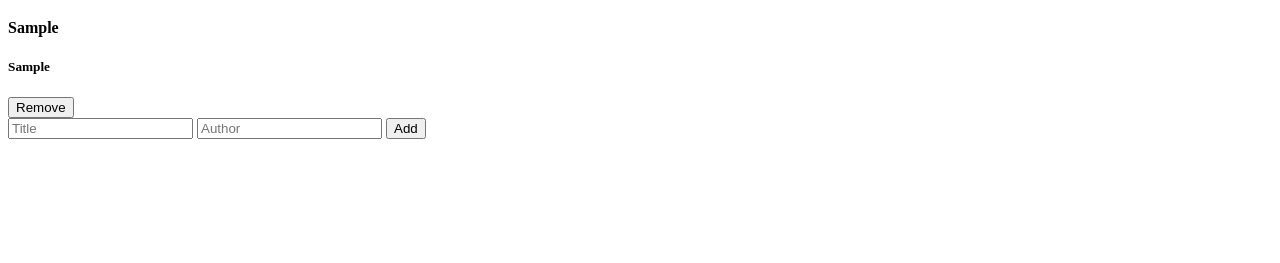
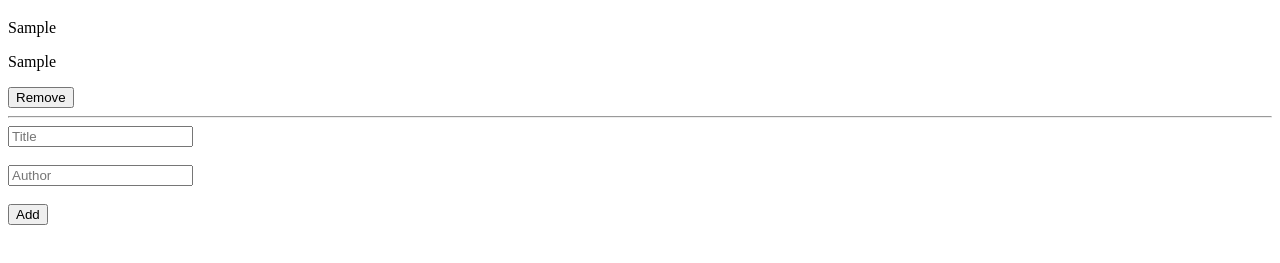
Before and after one commit to SFarida/awesome-books, a website: page index.html in a window 1280 px wide. Both pictures are taken after typing "Sample", "Sample" into the empty fields and a click on the button "Add". Shown: the part 61-324 px from the top of the page. Drawn offline with Linux system fonts and the light colour scheme.

Commit message:
Add function to remove book

```diff
--- a/index.html
+++ b/index.html
@@ -11,15 +11,17 @@
     <header>
         <h1>Awesome Book</h1>
     </header>
-    <section id="books_list">
+    <section>
+        <div id="books_list">
 
+        </div>
     </section id="books_add">
     <section>
         <article id="book_add">
-            <form action="" id="form">
-                <input type="text" id="input_title" placeholder="Title" required>
-                <input type="text" id="input_author" placeholder="Author" required>
-                <button type="submit" id="create_book">Add</button>
+            <form method="post" id="form">
+                <input type="text" id="title" placeholder="Title" required><br><br>
+                <input type="text" id="author" placeholder="Author" required><br><br>
+                <button type="submit">Add</button>
             </form>
         </article>
     </section>
--- a/index.js
+++ b/index.js
@@ -1,58 +1,63 @@
-const books = JSON.parse(localStorage.getItem('books')) || [];
+let books;
 const bookList = document.getElementById('books_list');
-function Book(id, title, autor) {
-  this.id = id;
-  this.title = title;
-  this.autor = autor;
+
+function validateForm(e) {
+  e.preventDefault();
+  let title = document.getElementById('title').value,
+  author = document.getElementById('author').value
+  const bookObj = {
+    title,
+    author
+  };
+  books.push(bookObj);
+
+  localStorage.setItem('books', JSON.stringify(books));
+  loadBooksLocalStorage();
+  document.getElementById('form').reset();
 }
 
-const saveBooksLocalStorage = () => {
-  localStorage.setItem('books', JSON.stringify(books));
+const loadBooksLocalStorage = () => {
+  const container = bookList;
+  container.replaceChildren();
+  for (let i = 0; i < books.length; i += 1) {
+    // Creating the paragraphs
+    const title = document.createElement('p');
+    const author = document.createElement('p');
+    const hr = document.createElement('hr');
+    const button = document.createElement('button');
+
+    // Creating text nodes
+    const titleText = document.createTextNode(books[i].title);
+    const authorText = document.createTextNode(books[i].author);
+    const buttonText = document.createTextNode('Remove');
+
+    // Append text to nodes
+    title.appendChild(titleText)
+    author.appendChild(authorText)
+    button.appendChild(buttonText)
+    // button.setAttribute("id", books[i].title)
+
+    // button.addEventListener('click', removeBook(books[i].title));
+    button.addEventListener('click',
+    () => {
+      removeBook(books[i].title);
+    });
+
+    container.appendChild(title);
+    container.appendChild(author);
+    container.appendChild(button);
+    container.appendChild(hr);
+  }
 };
 
-const loadBooksLocalStorage = () => {
-  const booksTemp = JSON.parse(localStorage.getItem('books'));
-  booksTemp.forEach((element) => {
-    const articleBook = `
-                <article class="book_item">
-                    <h4>${element.autor}</h4>
-                    <h5>${element.title}</h5>
-                    <button class="remove_book" id="book${element.id}" type="button" >Remove</button>
-                </article>`;
-    bookList.innerHTML += articleBook;
-  });
-};
-
-const btnAddBook = document.getElementById('create_book');
-
-let count = 0;
-btnAddBook.addEventListener('click', (event) => {
-  event.preventDefault();
-  const titleBook = document.getElementById('input_title').value;
-  const authorBook = document.getElementById('input_author').value;
-  books.push(new Book(count, titleBook, authorBook));
-  const articleBook = `
-                <article class="book_item">
-                    <h4>${books[count].autor}</h4>
-                    <h5>${books[count].title}</h5>
-                    <button class="remove_book" id="book${count}" type="button" >Remove</button>
-                </article>`;
-  bookList.innerHTML += articleBook;
-  document.getElementById('form').reset();
-  count += 1;
-  saveBooksLocalStorage();
-});
+const removeBook = (title) => {
+  books = books.filter((book) => book.title !== title)
+  localStorage.setItem('books', JSON.stringify(books));
+  loadBooksLocalStorage();
+}
 
 window.onload = () => {
+  document.getElementById('form').addEventListener('submit', validateForm);
+  books = JSON.parse(localStorage.getItem('books')) || [];
   loadBooksLocalStorage();
 };
-
-function addArticleBook(element) {
-    const articleBook =
-                `<article class="book_item">
-                    <h4>${element.autor}</h4>
-                    <h5>${element.title}</h5>
-                    <button class="remove_book" id="book${count}" type="button" >Remove</button>
-                </article>`;
-  bookList.innerHTML += articleBook;
-}
```
